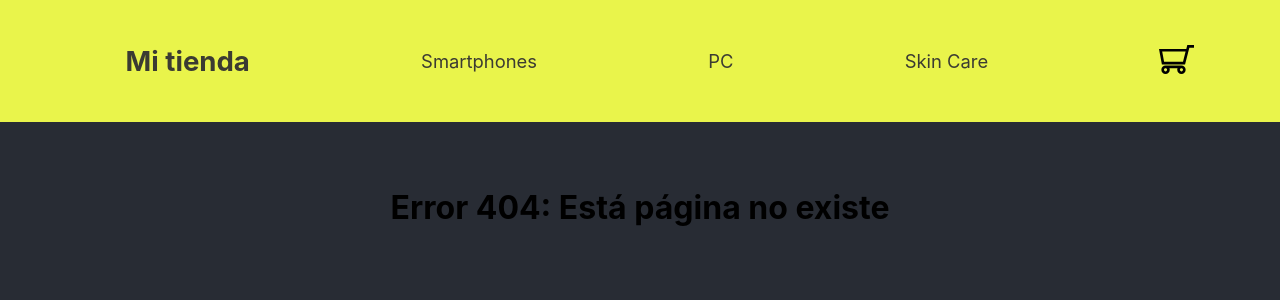
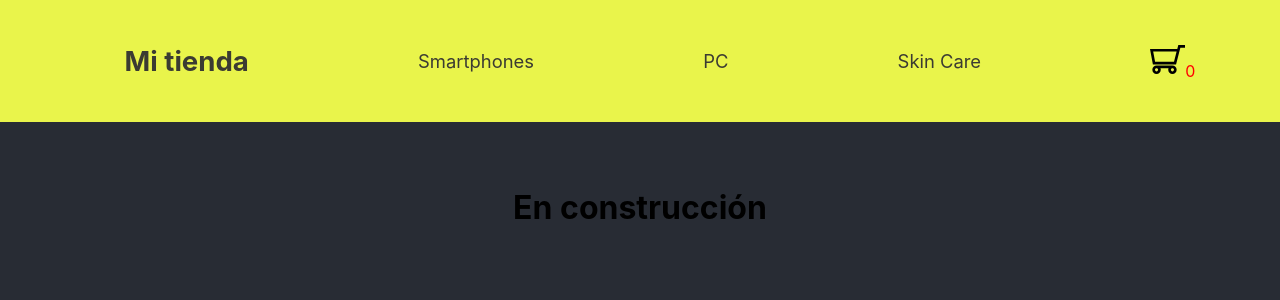
Before and after one commit to SSantiago90/React-34815, a React (Create React App) app: page /cart in a window 1280 px wide. Before the commit this address had no page. Shown: the top 300 px of the page. Built offline with nearby package versions, Linux system fonts and the light colour scheme.

Commit message:
clase 10 context

```diff
--- a/src/App.jsx
+++ b/src/App.jsx
@@ -5,20 +5,31 @@ import ItemListContainer from "./components/ItemList/ItemListContainer";
 import NavBar from "./components/NavBar/NavBar";
 
 import { BrowserRouter, Routes, Route } from "react-router-dom";
-import ItemCount from "./components/ItemCount/ItemCount";
+import { CartContextProvider } from "./context/cartContext";
 
 function App() {
   return (
     <div className="App">
+      <CartContextProvider>
         <BrowserRouter>
           <NavBar />
           <Routes>
             <Route path="/" element={<ItemListContainer />} />
-          <Route path="/category/:idCategory" element={<ItemListContainer />} />
+            <Route
+              path="/category/:idCategory"
+              element={<ItemListContainer />}
+            />
             <Route path="/detail/:idItem" element={<ItemDetailContainer />} />
-          <Route path="*" element={<h1>Error 404: Está página no existe</h1>} />
+
+            <Route path="/cart" element={<h1>En construcción</h1>} />
+
+            <Route
+              path="*"
+              element={<h1>Error 404: Está página no existe</h1>}
+            />
           </Routes>
         </BrowserRouter>
+      </CartContextProvider>
     </div>
   );
 }
--- a/src/components/ItemDetail/ItemDetail.jsx
+++ b/src/components/ItemDetail/ItemDetail.jsx
@@ -1,15 +1,15 @@
 import "./itemdetail.css";
 import ItemCount from "../ItemCount/ItemCount";
-
-// ANEXO: crear un estado en ItemDetail, que guarde "count"
+import { useContext } from "react";
+import { cartContext } from "../../context/cartContext";
 
 function ItemDetail({ product }) {
-  // 1. declarar un handler para el evento
-  // 4. Recibir por parámetro la respuesta de ItemCount
+  const { addToCart } = useContext(cartContext);
 
   function onAddToCart(count) {
     alert(`Agregaste ${count} items al carrito!`);
     /* setState(count) */
+    addToCart(product, count);
   }
 
   return (
@@ -22,12 +22,7 @@ function ItemDetail({ product }) {
         <p>{product.description}</p>
         <h4 className="priceTag">$ {product.price}</h4>
       </div>
-      {/* 2. Pasamos como prop el evento al ItemCount */}
-      <ItemCount
-        onAddToCart={onAddToCart}
-        stock={product.stock}
-      />
-      {/* ItemCount( {onAddToCart, stock}) */}
+      <ItemCount onAddToCart={onAddToCart} stock={product.stock} />
     </div>
   );
 }
--- a/src/components/ItemDetail/ItemDetailContainer.jsx
+++ b/src/components/ItemDetail/ItemDetailContainer.jsx
@@ -9,7 +9,6 @@ function ItemDetailContainer() {
   /* const paramsUrl = useParams();
   const id = paramsUrl.id; */
   const { idItem } = useParams();
-  console.log(useParams());
 
   async function getItemsAsync() {
     let respuesta = await getSingleItem(idItem);
--- a/src/components/NavBar/CartWidget.jsx
+++ b/src/components/NavBar/CartWidget.jsx
@@ -1,8 +1,19 @@
-import React from "react";
+//1. importamos el hook de context: useContext
+import React, { useContext } from "react";
+//2. Importamos el context que queramos utilizar
+import { cartContext } from "../../context/cartContext";
 import IconSVG from "./IconSVG";
 
 function CartWidget() {
-  return <IconSVG />;
+  //3. Inicializamos el contexto deseado
+  const miContext = useContext(cartContext);
+
+  return (
+    <>
+      <IconSVG />
+      <span style={{ color: "red" }}>{miContext.itemsInCart()}</span>
+    </>
+  );
 }
 
 export default CartWidget;
--- /dev/null
+++ b/src/context/cartContext.jsx
@@ -0,0 +1,74 @@
+import { createContext, useState } from "react";
+
+// 1. Importamos e inicializamos el contexto con createContext()
+export const cartContext = createContext();
+
+// 2. Creamos nuestro Context Provider
+export function CartContextProvider({ children }) {
+  const saludoContext = "Hola Context!";
+
+  const [cart, setCart] = useState([]);
+
+  function addToCart(product, count) {
+
+    let itemAlreadyInCart = cart.findIndex(
+      (itemInCart) => itemInCart.id === product.id
+    );
+
+    let newCart = [...cart];
+
+    if (itemAlreadyInCart !== -1) {
+      newCart[itemAlreadyInCart].count += count;
+      setCart(newCart);
+    } else {
+      /* let newCart = cart.map( item => item); */
+
+      //1) agregando una propiedad
+      product.count = count;
+      newCart.push(product);
+
+      //2) usando spread
+      /* newCart.push( ...product,count) */
+
+      setCart(newCart);
+    }
+  }
+
+  function itemsInCart() {
+    let total = 0;
+    cart.forEach((itemInCart) => (total = total + itemInCart.count));
+    return total;
+  }
+
+  function clear() {
+    /* vaciar el estado */
+  }
+
+  function removeItem(idRevove) {
+    /* cart.filter -> Filtrar todos los items con un ID diferente a "idRemove"   */
+  }
+
+  function priceInCart() {
+    /* calcular el costo total de la compra */
+  }
+
+  function alreadyInCart(id){
+    /* return true/false */
+  }
+
+  /*  const value = {
+    saludoContext,
+    itemsInCart,
+    cart,
+  }; */
+
+  //3. retornamos el Provider del context creado
+  //4. Pasamos en la prop "value" las variables que queramos hacer visibles
+  return (
+    <cartContext.Provider
+      value={{ cart, addToCart, saludoContext, itemsInCart }}
+    >
+      {children}
+    </cartContext.Provider>
+  );
+}
```
Lines whose indentation alone changed are shown as unchanged.
